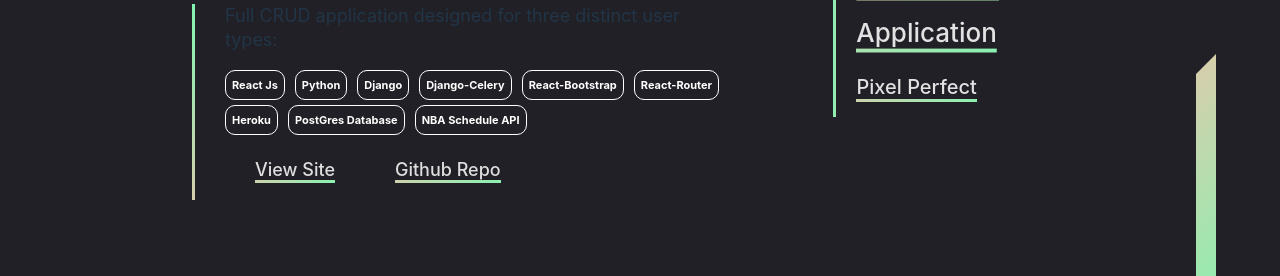
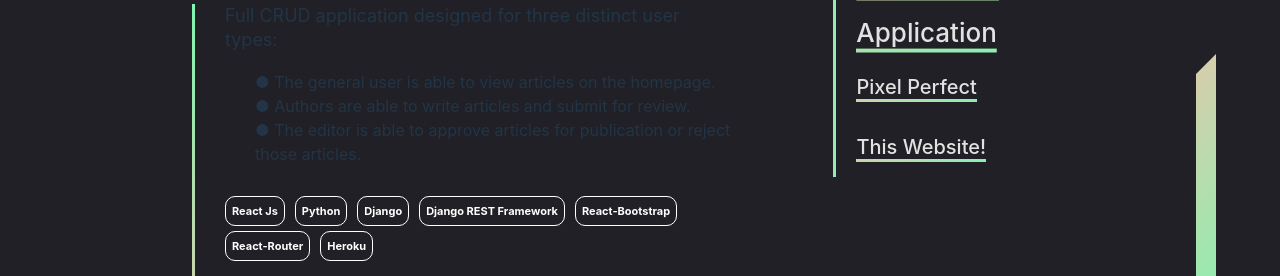
Before and after one commit to alecdhansen/AlecHansen, a React (Vite) app: page / in a window 1280 px wide. Both pictures are taken after a click on the link "Newspaper Application". Shown: the part 440-716 px from the top of the page. Built offline with nearby package versions, Linux system fonts and the light colour scheme.

Commit message:
add newspaper content

```diff
--- a/src/components/Portfolio/NewspaperApp/index.tsx
+++ b/src/components/Portfolio/NewspaperApp/index.tsx
@@ -7,6 +7,8 @@ import {
   Link,
   Underline,
   ContentContainer,
+  SubContainer,
+  SubItem,
 } from "../style";
 import { TitleHeader, BlurbContainer } from "../style";
 
@@ -24,16 +26,26 @@ const NewspaperApp: React.FC<Props> = ({ c1, c2, focus, setFocus }) => {
         <BlurbContainer>
           Full CRUD application designed for three distinct user types:
         </BlurbContainer>
+        <SubContainer>
+          <SubItem>
+            ● The general user is able to view articles on the homepage.
+          </SubItem>
+          <SubItem>
+            ● Authors are able to write articles and submit for review.
+          </SubItem>
+          <SubItem>
+            ● The editor is able to approve articles for publication or reject
+            those articles.
+          </SubItem>
+        </SubContainer>
         <TechnologiesContainer>
           <TechnologyIcon>React Js</TechnologyIcon>
           <TechnologyIcon>Python</TechnologyIcon>
           <TechnologyIcon>Django</TechnologyIcon>
-          <TechnologyIcon>Django-Celery</TechnologyIcon>
+          <TechnologyIcon>Django REST Framework</TechnologyIcon>
           <TechnologyIcon>React-Bootstrap</TechnologyIcon>
           <TechnologyIcon>React-Router</TechnologyIcon>
           <TechnologyIcon>Heroku</TechnologyIcon>
-          <TechnologyIcon>PostGres Database</TechnologyIcon>
-          <TechnologyIcon>NBA Schedule API</TechnologyIcon>
         </TechnologiesContainer>
         <LinksContainer>
           <Underline>
--- a/src/components/Portfolio/style.ts
+++ b/src/components/Portfolio/style.ts
@@ -21,6 +21,14 @@ export const ContentContainer = styled.div<{ borderImage?: string }>`
 export const BlurbContainer = styled.p`
   padding: 0 0 0 30px;
   font-size: 18px;
+`;
+
+export const SubContainer = styled.div`
+  padding-left: 60px;
+  margin-bottom: 30px;
+`;
+export const SubItem = styled.p`
+  margin: 0px;
 `;
 
 export const TechnologiesContainer = styled.div`
--- a/src/components/ProjectSideBar/index.tsx
+++ b/src/components/ProjectSideBar/index.tsx
@@ -85,6 +85,22 @@ const ProjectSideBar: React.FC<Props> = ({ focus, setFocus, c1, c2 }) => {
               Pixel Perfect
             </Link>
           </Underline>
+          <Underline pLeft={focus === 4 ? "27px" : ""}>
+            <Link
+              borderImage={`linear-gradient(
+              to left,
+              ${c1},
+              ${c2}
+            ) 1 10%;`}
+              hover={`linear-gradient(
+              to left,
+              ${c2},
+              ${c1}
+            ) 1 10%;`}
+            >
+              This Website!
+            </Link>
+          </Underline>
         </LinkContainer>
       </ProjectNavContainer>
     </ContentContainer>
```
